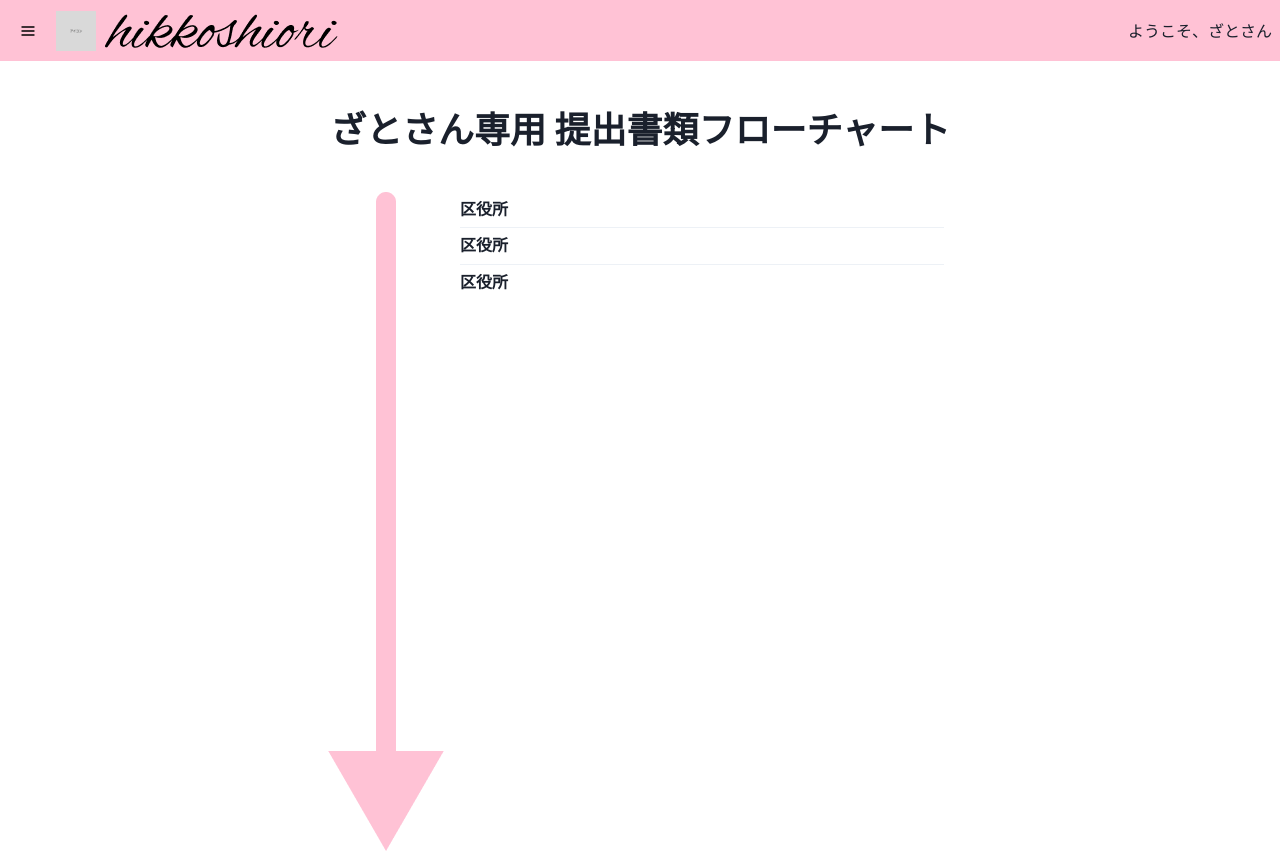
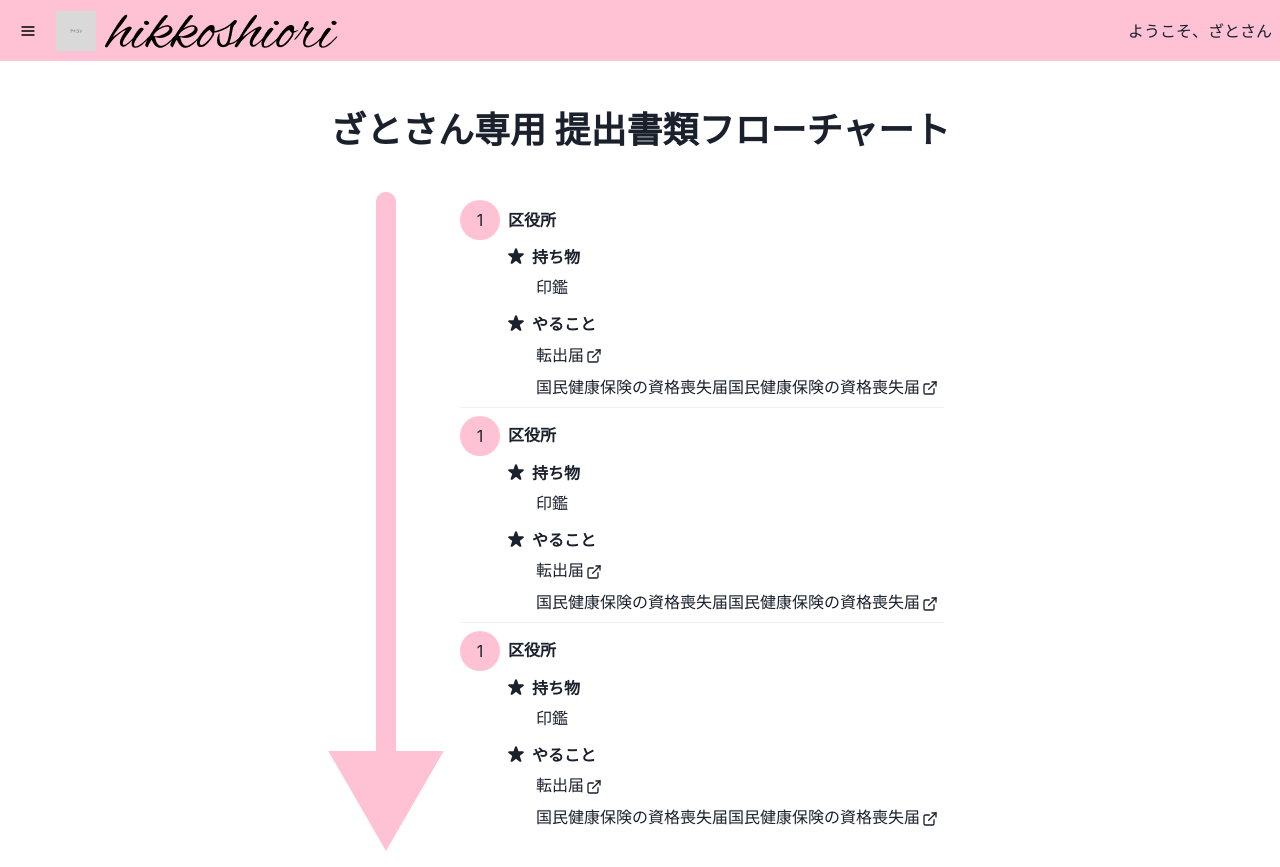
Before and after one commit to project-hikkoshiori/hikkoshiori, a Next.js app in the folder front/app/: page /submit-paper/result in a window 1280 px wide. Built offline with nearby package versions, Linux system fonts and the light colour scheme.

Commit message:
divide ExternalLink to component

```diff
--- /dev/null
+++ b/front/app/src/components/ExternalLink.tsx
@@ -0,0 +1,19 @@
+import NextLink from "next/link";
+import { ExternalLinkIcon } from "@chakra-ui/icons";
+import { Link, LinkProps } from "@chakra-ui/react";
+
+type Props = {
+  href: string;
+  text: string;
+} & LinkProps;
+
+const ExternalLink = ({ href, text, ...linkProps }: Props) => (
+  <NextLink href={href} passHref>
+    <Link pl={7} isExternal {...linkProps}>
+      {text}
+      <ExternalLinkIcon mx="2px" />
+    </Link>
+  </NextLink>
+);
+
+export default ExternalLink;
--- a/front/app/src/components/submit-paper/PaperResultSection.tsx
+++ b/front/app/src/components/submit-paper/PaperResultSection.tsx
@@ -1,11 +1,47 @@
-import { Heading, VStack } from "@chakra-ui/react";
+import NextLink from "next/link";
+import { ExternalLinkIcon, StarIcon } from "@chakra-ui/icons";
+import {
+  Box,
+  Circle,
+  Heading,
+  HStack,
+  Link,
+  Text,
+  VStack,
+} from "@chakra-ui/react";
+import ExternalLink from "../ExternalLink";
 
 const PaperResultSection = () => {
   return (
     <VStack align="left">
-      <Heading as="h3" fontSize="md">
-        区役所
-      </Heading>
+      <HStack>
+        <Circle size={10} bg="brand.100">
+          1
+        </Circle>
+        <Heading as="h3" fontSize="md">
+          区役所
+        </Heading>
+      </HStack>
+      <VStack align="left" pl={12}>
+        <HStack align="left">
+          <StarIcon />
+          <Heading as="h4" fontSize="md">
+            持ち物
+          </Heading>
+        </HStack>
+        <Text pl={7}>印鑑</Text>
+        <HStack align="left" pt={2}>
+          <StarIcon />
+          <Heading as="h4" fontSize="md">
+            やること
+          </Heading>
+        </HStack>
+        <ExternalLink href="" text="転出届" />
+        <ExternalLink
+          href=""
+          text="国民健康保険の資格喪失届国民健康保険の資格喪失届"
+        />
+      </VStack>
     </VStack>
   );
 };
```
